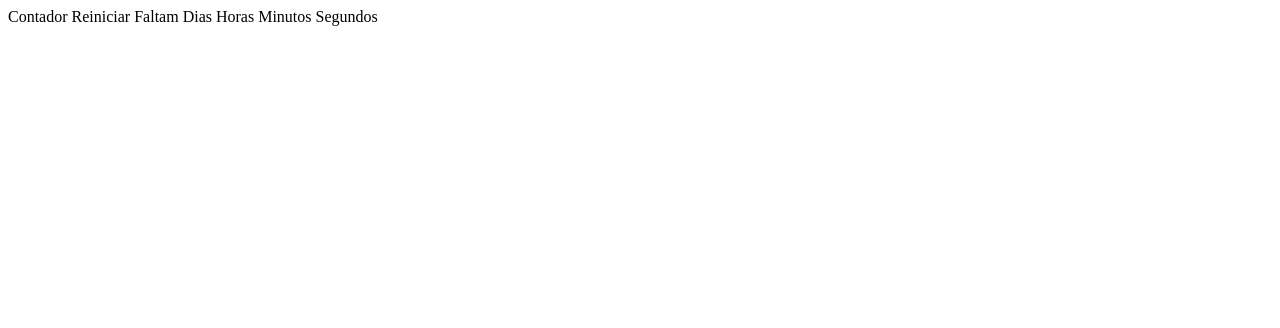
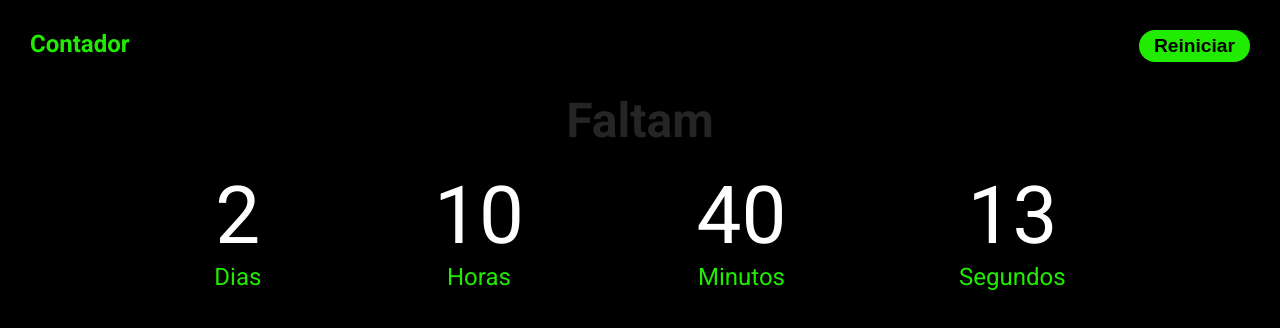
Before and after one commit to thalesms2/contador-DevChallenge, a plain HTML site: page contador.html in a window 1280 px wide. Drawn offline with Linux system fonts and the light colour scheme.

Commit message:
Design
page style done.

```diff
--- a/contador.html
+++ b/contador.html
@@ -1,4 +1,42 @@
-Contador
+<!-- Contador
 Reiniciar
 Faltam
-Dias Horas Minutos Segundos
+Dias Horas Minutos Segundos -->
+
+<!DOCTYPE html>
+<html lang="pt-BR">
+<head>
+    <meta charset="UTF-8">
+    <meta http-equiv="X-UA-Compatible" content="IE=edge">
+    <meta name="viewport" content="width=device-width, initial-scale=1.0">
+    <title>Contador</title>
+    <link rel="stylesheet" href="style.css">
+</head>
+<body>
+    <section class="contador">
+        <div class="header">
+            <h1>Contador</h1>
+            <button>Reiniciar</button>
+        </div>
+        <span>Faltam</span>
+        <div class="wrapper">
+            <div>
+                <span>2</span>
+                <span>Dias</span>
+            </div>
+            <div>
+                <span>10</span>
+                <span>Horas</span>
+            </div>
+            <div>
+                <span>40</span>
+                <span>Minutos</span>
+            </div>
+            <div>
+                <span>13</span>
+                <span>Segundos</span>
+            </div>
+        </div>
+    </section>
+</body>
+</html>
--- /dev/null
+++ b/style.css
@@ -0,0 +1,116 @@
+/* Verde: #21EB00 Cinza: #191A18 */
+@import url('https://fonts.googleapis.com/css2?family=Roboto:ital,wght@0,100;0,300;0,400;0,500;0,700;0,900;1,100;1,300;1,400;1,500;1,700;1,900&display=swap');
+*,
+::before,
+::after {
+    box-sizing: border-box;
+    padding:0;
+    margin:0;
+    vertical-align:baseline;
+    list-style:none;
+    border:0
+}
+
+.home {
+    display: flex;
+    flex-direction: column;
+    justify-content: center;
+    align-items: center;
+    height: 100vh;
+    background-color: black;
+    font-family: 'Roboto', sans-serif;
+}
+
+.home h1 {
+    color: #21EB00;
+    margin-bottom: 20px;
+    font-size: 3rem;
+}
+
+.home span {
+    color: #808080;
+    font-size: 1.8rem;
+    margin-bottom: 10px;
+}
+
+.home input {
+    padding: 10px;
+    border-radius: 20px;
+    width: 300px;
+    background-color: #252525;
+    color: #808080;
+    text-transform: uppercase;
+    margin-bottom: 10px;
+    font-size: 1.5rem;
+}
+
+.home button {
+    background-color: #21EB00;
+    border-radius: 15px;
+    padding: 10px;
+    width: 300px;
+    font-weight: bold;
+    font-size: 1.5rem;
+}
+
+.contador {
+    display: flex;
+    height: 100vh;
+    width: 100vw;
+    background-color: black;
+    align-items: center;
+    flex-direction: column;
+    font-family: 'Roboto', sans-serif;
+}
+
+.contador h1 {
+    color: #21EB00;
+}
+
+.header {
+    display: flex;
+    justify-content: space-between;
+    width: 100vw;
+    padding: 30px;
+}
+
+.header + span {
+    color: #252525;
+    font-weight: 600;
+    font-size: 3rem;
+}
+
+.header button {
+    color: black;
+    background-color: #21EB00;
+    padding: 5px 15px 5px 15px;
+    font-size: 1.2rem;
+    font-weight: 700;
+    border-radius: 25px;
+}
+
+.wrapper {
+    display: flex;
+    justify-content: space-around;
+    width: 100vw;
+    padding-left: 10vw;
+    padding-right: 10vw;
+    margin-top: 20px;
+}
+
+
+.contador div > span:nth-child(1) {
+    color: white;
+    font-size: 5rem;
+}
+
+.contador div > span:nth-child(2) {
+    color: #21EB00;
+    font-size: 1.5rem;
+}
+
+.wrapper div {
+    display: flex;
+    flex-direction: column;
+    align-items: center;
+}
```
Also changed, not shown: index.html (+21 -2 lines).
